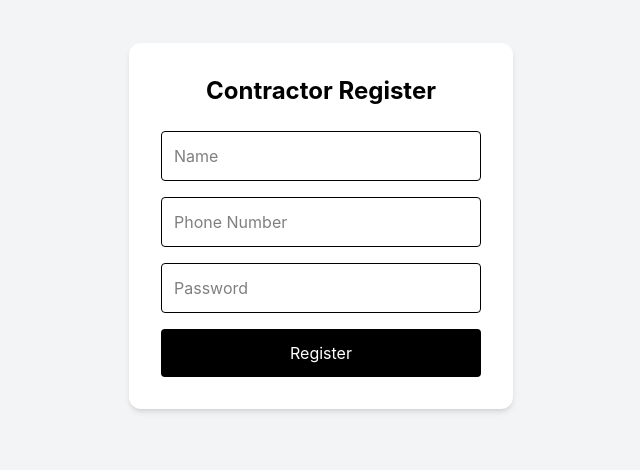
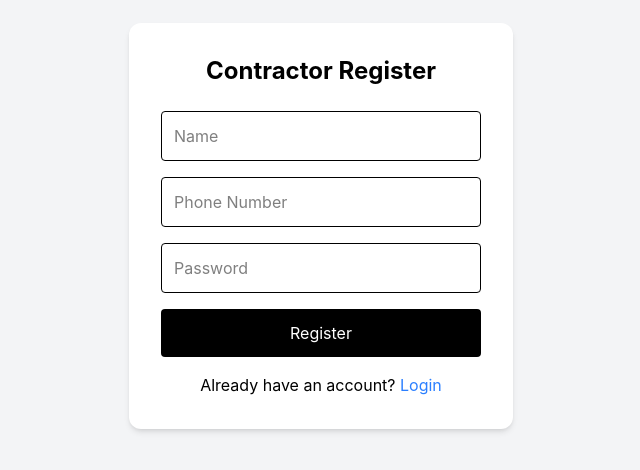
Before and after one commit to shubhitiwariiii/daily-wage-tracker, a React app in the folder frontend/: page /register in a window 1280 px wide. Shown: the part 174-644 px from the top of the page, without its empty margins (319-959 px from the left). Built offline with nearby package versions, Linux system fonts and the light colour scheme; the HTML template or start-up script is replaced by a standard one.

Commit message:
Added React Router navigation

```diff
--- a/frontend/package.json
+++ b/frontend/package.json
@@ -14,6 +14,7 @@
     "axios": "^1.16.1",
     "react": "^19.2.6",
     "react-dom": "^19.2.6",
+    "react-router-dom": "^7.15.1",
     "tailwindcss": "^4.3.0"
   },
   "devDependencies": {
--- a/frontend/src/App.jsx
+++ b/frontend/src/App.jsx
@@ -1,15 +1,28 @@
-// import Login from "./pages/Login";
+import {
+  BrowserRouter,
+  Routes,
+  Route,
+} from "react-router-dom";
 
-// function App() {
-//   return <Login />;
-// }
-
-// export default App;
-
+import Login from "./pages/Login";
 import Register from "./pages/Register";
 
 function App() {
-  return <Register />;
+  return (
+    <BrowserRouter>
+      <Routes>
+        <Route
+          path="/login"
+          element={<Login />}
+        />
+
+        <Route
+          path="/register"
+          element={<Register />}
+        />
+      </Routes>
+    </BrowserRouter>
+  );
 }
 
 export default App;
--- a/frontend/src/pages/Login.jsx
+++ b/frontend/src/pages/Login.jsx
@@ -1,3 +1,4 @@
+import { Link } from "react-router-dom";
 import { useState } from "react";
 import axios from "axios";
 
--- a/frontend/src/pages/Register.jsx
+++ b/frontend/src/pages/Register.jsx
@@ -1,30 +1,23 @@
+import { Link } from "react-router-dom";
 import { useState } from "react";
 import axios from "axios";
 
 function Register() {
   const [name, setName] = useState("");
-  const [phone, setPhone] =
-    useState("");
-  const [password, setPassword] =
-    useState("");
+  const [phone, setPhone] = useState("");
+  const [password, setPassword] = useState("");
 
   const handleRegister = async (e) => {
     e.preventDefault();
 
     try {
-      const res = await axios.post(
-        "http://localhost:5000/api/auth/register",
-        {
-          name,
-          phone,
-          password,
-        }
-      );
+      const res = await axios.post("http://localhost:5000/api/auth/register", {
+        name,
+        phone,
+        password,
+      });
 
-      localStorage.setItem(
-        "token",
-        res.data.token
-      );
+      localStorage.setItem("token", res.data.token);
 
       alert("Registration Successful");
     } catch (error) {
@@ -46,9 +39,7 @@ function Register() {
           type="text"
           placeholder="Name"
           value={name}
-          onChange={(e) =>
-            setName(e.target.value)
-          }
+          onChange={(e) => setName(e.target.value)}
           className="w-full border p-3 rounded mb-4"
         />
 
@@ -56,9 +47,7 @@ function Register() {
           type="text"
           placeholder="Phone Number"
           value={phone}
-          onChange={(e) =>
-            setPhone(e.target.value)
-          }
+          onChange={(e) => setPhone(e.target.value)}
           className="w-full border p-3 rounded mb-4"
         />
 
@@ -66,9 +55,7 @@ function Register() {
           type="password"
           placeholder="Password"
           value={password}
-          onChange={(e) =>
-            setPassword(e.target.value)
-          }
+          onChange={(e) => setPassword(e.target.value)}
           className="w-full border p-3 rounded mb-4"
         />
 
@@ -78,6 +65,13 @@ function Register() {
         >
           Register
         </button>
+
+        <p className="mt-4 text-center">
+          Already have an account?{" "}
+          <Link to="/login" className="text-blue-500">
+            Login
+          </Link>
+        </p>
       </form>
     </div>
   );
```
Also changed, not shown: 1 other file (tests, documents, lock files or other folders).
